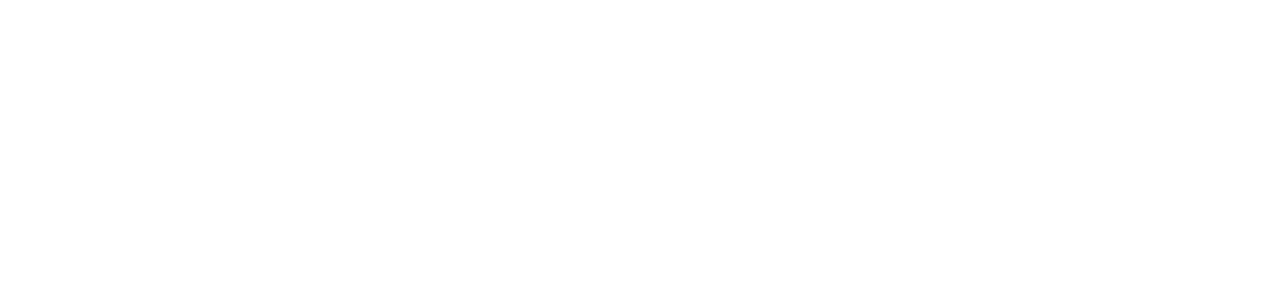
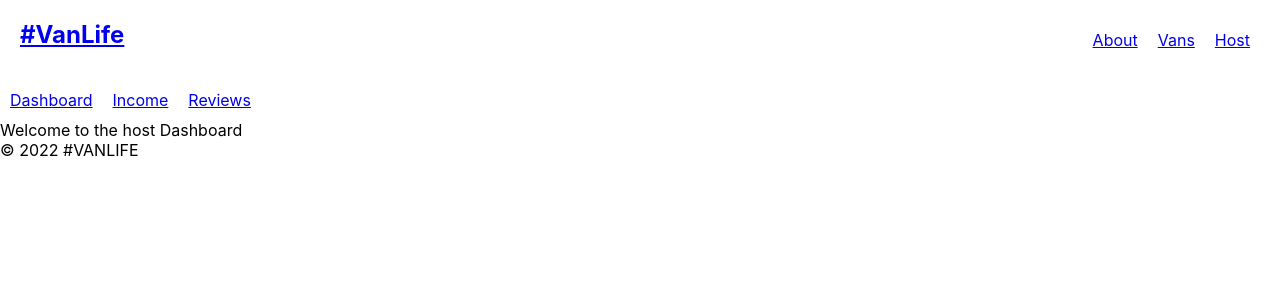
Before and after one commit to OkokoJnr/vanlife, a React (Create React App) app: page /host in a window 1280 px wide. Before the commit this address had no page. Shown: the top 300 px of the page. Built offline with nearby package versions, Linux system fonts and the light colour scheme; what miragejs would draw is missing.

Commit message:
add host layouts and routes

```diff
--- a/src/App.js
+++ b/src/App.js
@@ -6,6 +6,10 @@
 import VansList from './Pages/vansList';
 import VanDetail from './Pages/VanDetail';
 import Layout from './Components/Layout';
+import HostLayout from './Components/HostLayout';
+import HostDashboard from './Pages/HostDashboard';
+import Income from './Pages/Income'
+import Review from './Pages/Review'
 
 function App (){
   return (
@@ -16,7 +20,12 @@
             <Route index element={<Home/>}/>
             <Route path='about' element={<About/>}/>
             <Route path='vans' element={<VansList/>}/>
-            <Route path='/vans/:id' element={<VanDetail/>}/>
+            <Route path='vans/:id' element={<VanDetail/>}/>
+            <Route path='host' element={<HostLayout/>}>
+              <Route index element={<HostDashboard/>}/>
+              <Route path='review' element={<Review/>}/>
+              <Route path='income' element={<Income/>}/>
+            </Route>
           </Route>
         </Routes>
       </BrowserRouter>
--- a/src/Components/Footer.js
+++ b/src/Components/Footer.js
@@ -0,0 +1,11 @@
+import React from 'react'
+
+function Footer() {
+  return (
+    <footer>
+      &#169; 2022 #VANLIFE
+    </footer>
+  )
+}
+
+export default Footer
--- /dev/null
+++ b/src/Components/HostLayout.js
@@ -0,0 +1,13 @@
+import React from 'react'
+import HostNavigationBar from './HostNavigationBar'
+import { Outlet } from 'react-router'
+function HostLayout() {
+  return (
+    <>
+        <HostNavigationBar/>
+        <Outlet/>
+    </>
+  )
+}
+
+export default HostLayout
--- /dev/null
+++ b/src/Components/HostNavigationBar.js
@@ -0,0 +1,18 @@
+import React from 'react'
+import { Link } from 'react-router-dom'
+
+function HostNavigationBar() {
+  return (
+    <div>
+      <nav>
+        <ul>
+            <li><Link to='.'>Dashboard</Link></li>
+            <li><Link to='income'>Income</Link></li>
+            <li><Link to='review'>Reviews</Link></li>
+        </ul>
+      </nav>
+    </div>
+  )
+}
+
+export default HostNavigationBar
--- a/src/Components/Layout.js
+++ b/src/Components/Layout.js
@@ -1,10 +1,11 @@
 import { Outlet } from "react-router";
 import NavigationBar from "./NavigationBar";
-
+import Footer from './Footer'
 function Layout(){
     return <>
         <NavigationBar/>
         <Outlet/>
+        <Footer/>
     </>
 }
 
--- a/src/Components/NavigationBar.js
+++ b/src/Components/NavigationBar.js
@@ -11,11 +11,11 @@
                   <ul>
                     <li><Link to={'/about'}>About</Link></li>
                     <li><Link to={'/vans'}>Vans</Link></li>
+                    <li><Link to={'/host'}>Host</Link></li>
                   </ul>
                 </nav>
               </header>
             </div>
-            <Outlet/>
     </React.Fragment>
   )
 }
--- /dev/null
+++ b/src/Pages/HostDashboard.js
@@ -0,0 +1,11 @@
+import React from 'react'
+
+function HostDashboard() {
+  return (
+    <div>
+        Welcome to the host Dashboard
+    </div>
+  )
+}
+
+export default HostDashboard
--- /dev/null
+++ b/src/Pages/Income.js
@@ -0,0 +1,11 @@
+import React from 'react'
+
+function Income() {
+  return (
+    <div>
+      Welcome to the Income Page
+    </div>
+  )
+}
+
+export default Income
--- /dev/null
+++ b/src/Pages/Review.js
@@ -0,0 +1,11 @@
+import React from 'react'
+
+function Review() {
+  return (
+    <div>
+      Welcome to the Review Dashboard
+    </div>
+  )
+}
+
+export default Review
--- a/src/Pages/vansList.js
+++ b/src/Pages/vansList.js
@@ -11,15 +11,15 @@
         .then(data=>updateVans(data.vans))
     }, [])
 
-    const vansElement = vans.map(van=> <Link to={`${van.id}`}><VanItem key={van.id} van={van} ></VanItem></Link>)
+    const vansElement = vans.map (van=> <Link to={`${van.id}`}><VanItem key={van.id} van={van} ></VanItem></Link>)
 
   return (
     <div className='van-list-container'>
-        <h1>Explore Our Vans</h1>
+        <h1>Explore Our Vans </h1>
         <div className='van-list'>
             {vansElement}
         </div>
-        </div>
+    </div>
   )
 }
 
--- a/src/index.css
+++ b/src/index.css
@@ -24,11 +24,11 @@
   margin: 20px;
 }
 
-header nav li{
+nav li{
   list-style: none;
   margin: 10px;
 }
 
-header nav ul{
+nav ul{
   display: flex;
 }
```
